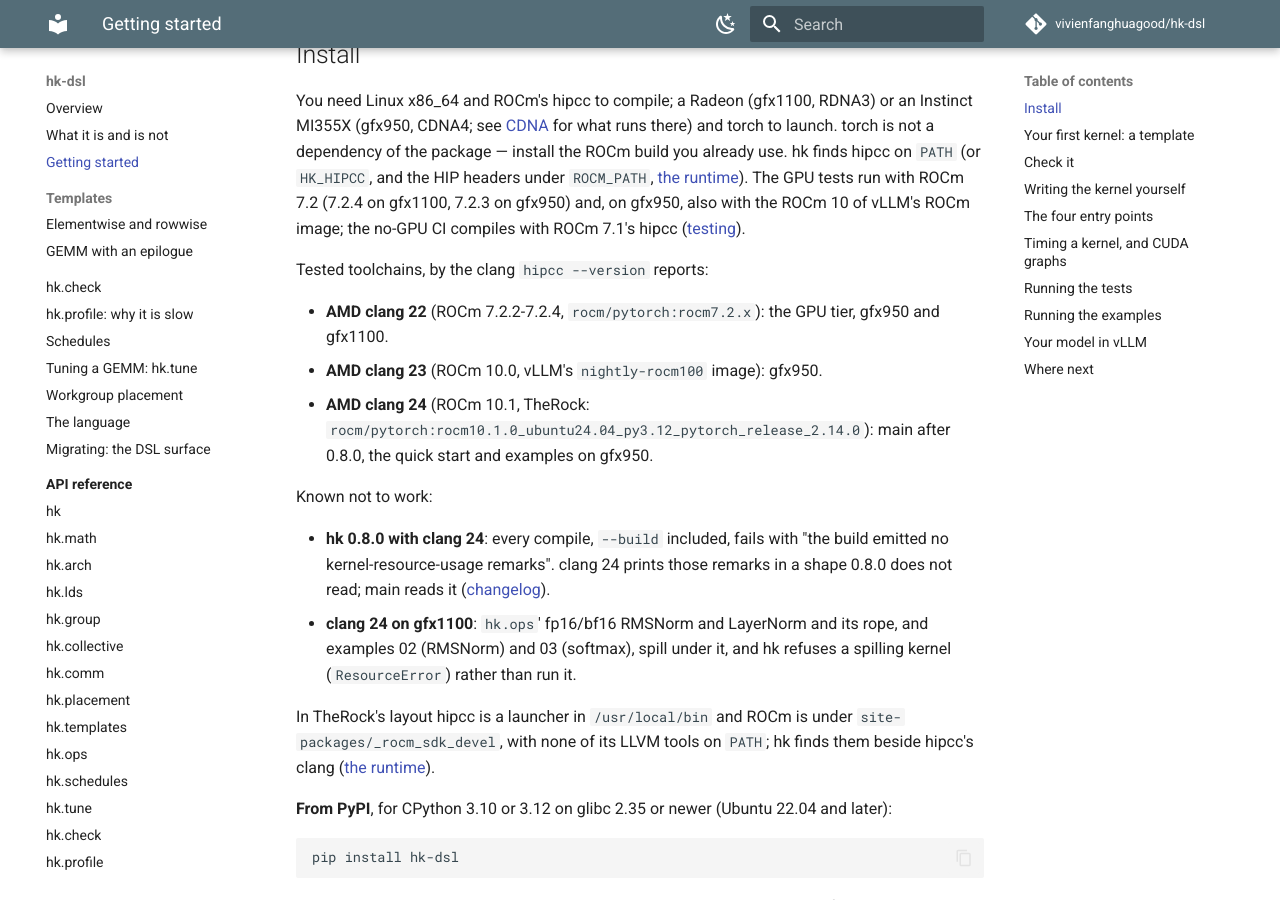
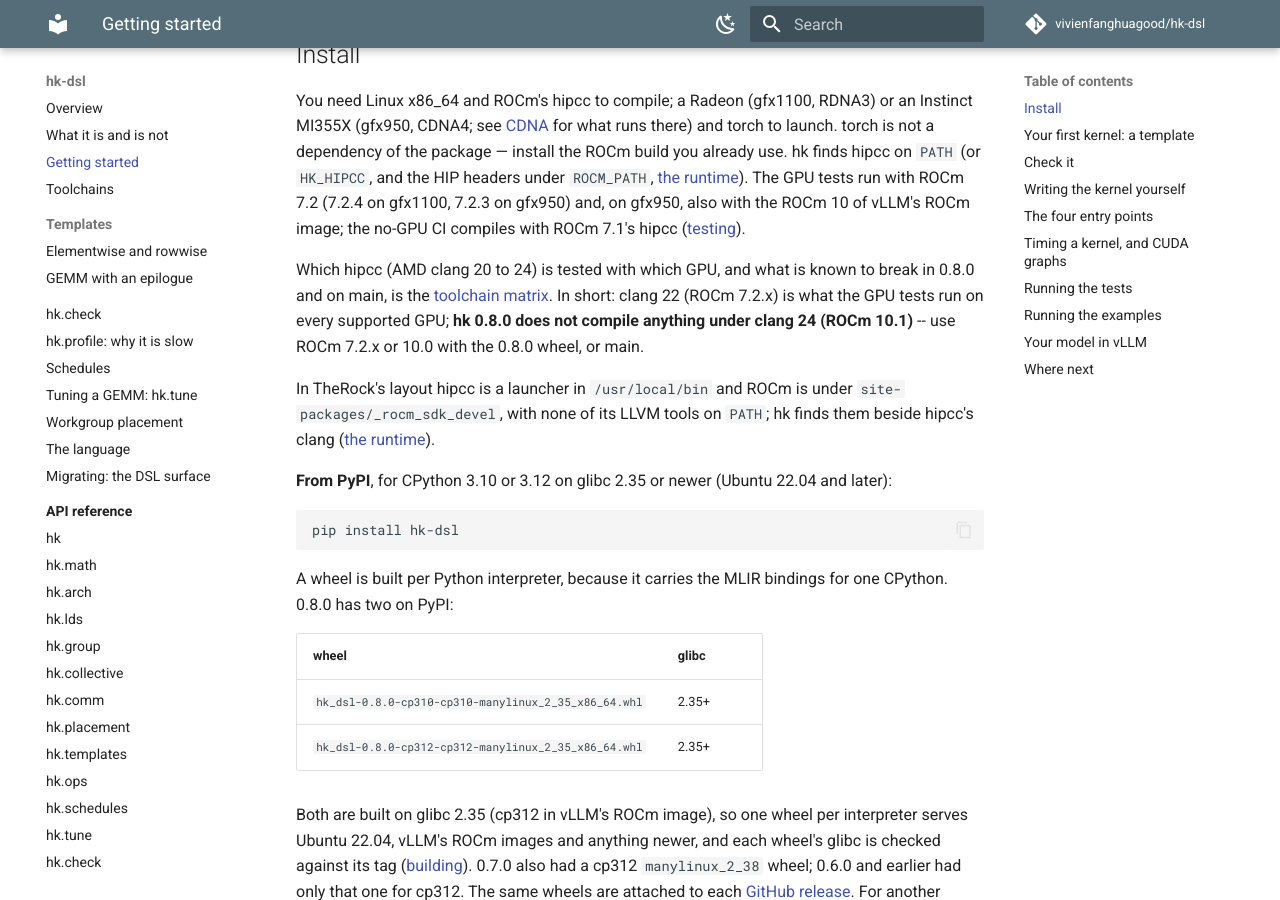
Before and after one commit to vivienfanghuagood/hk-dsl, an MkDocs documentation site: the page built from docs/getting-started.md, in a window 1280 px wide and 900 px high, scrolled down 578 px. Built offline with MkDocs 1.6.1 and Material for MkDocs 9.7.7, drawn with Linux system fonts in a browser that asks for light colours; comment, search, counter and statistics services are not loaded.

Commit message:
docs: getting started, the index and the nav point to the toolchain matrix
getting-started kept its own list of tested compilers and known breakages,
including the gfx1100 clang-24 spills #148 fixed; it now says the one thing
an 0.8.0 user must know (no compile under clang 24) and links the matrix.

Co-Authored-By: Claude <noreply@anthropic.com>

```diff
--- a/docs/getting-started.md
+++ b/docs/getting-started.md
@@ -25,22 +25,10 @@ The GPU tests run with ROCm 7.2 (7.2.4 on gfx1100, 7.2.3 on gfx950) and, on
 gfx950, also with the ROCm 10 of vLLM's ROCm image; the no-GPU CI compiles with
 ROCm 7.1's hipcc ([testing](testing.md#ci)).
 
-Tested toolchains, by the clang `hipcc --version` reports:
-
-- **AMD clang 22** (ROCm 7.2.2-7.2.4, `rocm/pytorch:rocm7.2.x`): the GPU tier,
-  gfx950 and gfx1100.
-- **AMD clang 23** (ROCm 10.0, vLLM's `nightly-rocm100` image): gfx950.
-- **AMD clang 24** (ROCm 10.1, TheRock: `rocm/pytorch:rocm10.1.0_ubuntu24.04_py3.12_pytorch_release_2.14.0`):
-  main after 0.8.0, the quick start and examples on gfx950.
-
-Known not to work:
-
-- **hk 0.8.0 with clang 24**: every compile, `--build` included, fails with
-  "the build emitted no kernel-resource-usage remarks". clang 24 prints those
-  remarks in a shape 0.8.0 does not read; main reads it ([changelog](../CHANGELOG.md)).
-- **clang 24 on gfx1100**: `hk.ops`' fp16/bf16 RMSNorm and LayerNorm and its
-  rope, and examples 02 (RMSNorm) and 03 (softmax), spill under it, and hk
-  refuses a spilling kernel (`ResourceError`) rather than run it.
+Which hipcc (AMD clang 20 to 24) is tested with which GPU, and what is known to break in 0.8.0 and on
+main, is the [toolchain matrix](toolchains.md). In short: clang 22 (ROCm 7.2.x) is what the GPU tests
+run on every supported GPU; **hk 0.8.0 does not compile anything under clang 24 (ROCm 10.1)** -- use
+ROCm 7.2.x or 10.0 with the 0.8.0 wheel, or main.
 
 In TheRock's layout hipcc is a launcher in `/usr/local/bin` and ROCm is under
 `site-packages/_rocm_sdk_devel`, with none of its LLVM tools on `PATH`; hk finds
--- a/mkdocs.yml
+++ b/mkdocs.yml
@@ -70,6 +70,7 @@ nav:
   - Overview: README.md
   - What it is and is not: positioning.md
   - Getting started: getting-started.md
+  - Toolchains: toolchains.md
   - Templates:
       - Elementwise and rowwise: templates/elementwise-rowwise.md
       - GEMM with an epilogue: templates/gemm.md
```
Also changed, not shown: docs/README.md (+1 -0 lines).
